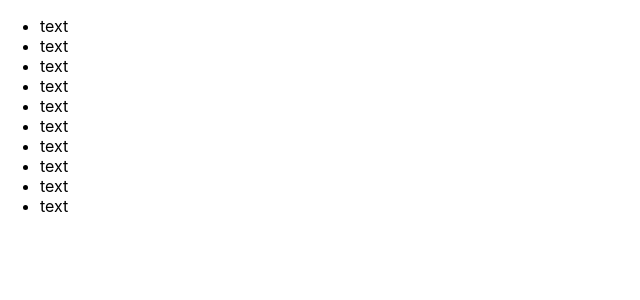
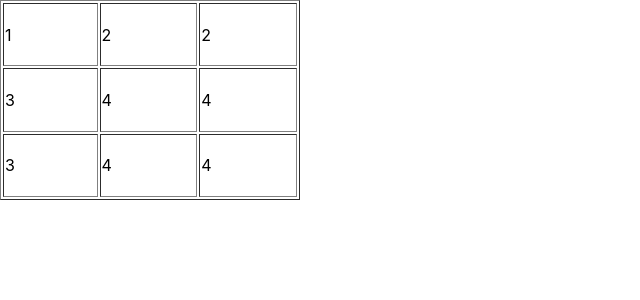
Before and after one commit to NiceBoyClick/uchebny.project, a React (Create React App) app in the folder my-app/: page / in a window 1280 px wide. Shown: the top 300 px of the page, without its empty margins (0-640 px from the left). Built offline with nearby package versions, Linux system fonts and the light colour scheme.

Commit message:
урок 23 (Корректность верстки в React) №2

```diff
--- a/my-app/src/App.js
+++ b/my-app/src/App.js
@@ -1,20 +1,27 @@
 import React from 'react';
 
 function App() {
-    return <tbody>
-        <ul>
-            <li>text</li>
-            <li>text</li>
-            <li>text</li>
-            <li>text</li>
-            <li>text</li>
-            <li>text</li>
-            <li>text</li>
-            <li>text</li>
-            <li>text</li>
-            <li>text</li>
-        </ul>
-        </tbody>
+    return <div>
+        <table border="1" width="300" height="200">
+            <tbody>
+            <tr>
+                <td>1</td>
+                <td>2</td>
+                <td>2</td>
+            </tr>
+            <tr>
+                <td>3</td>
+                <td>4</td>
+                <td>4</td>
+            </tr>
+            <tr>
+                <td>3</td>
+                <td>4</td>
+                <td>4</td>
+            </tr>
+            </tbody>
+        </table>
+    </div>
 }
 
 export default App;
```
